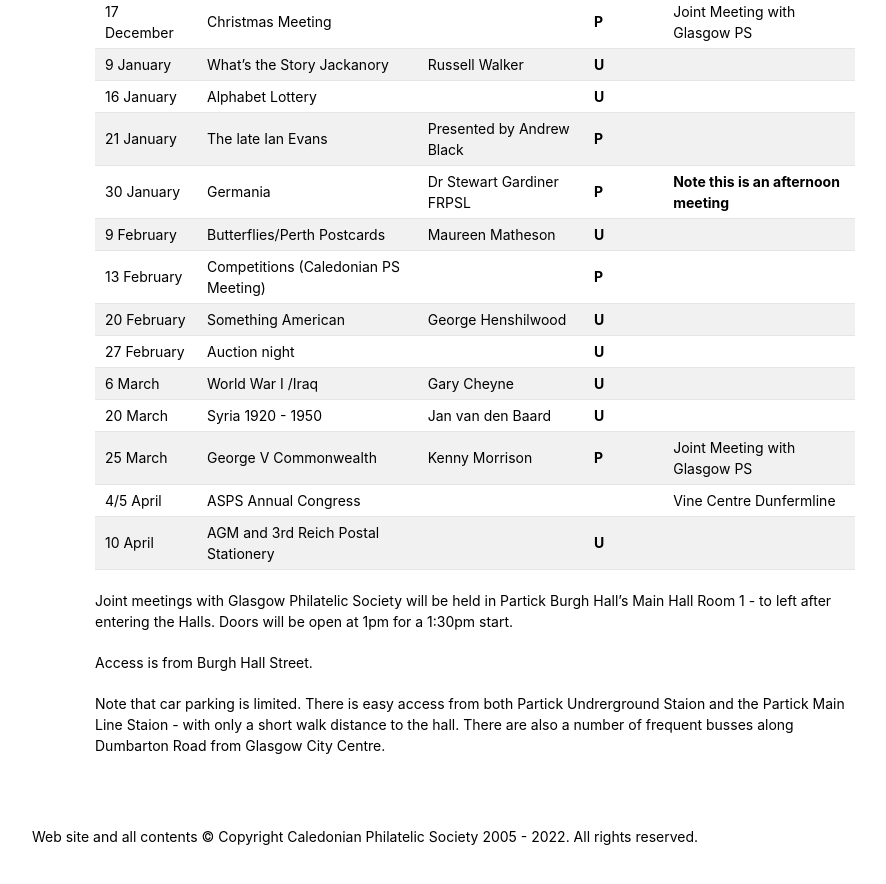
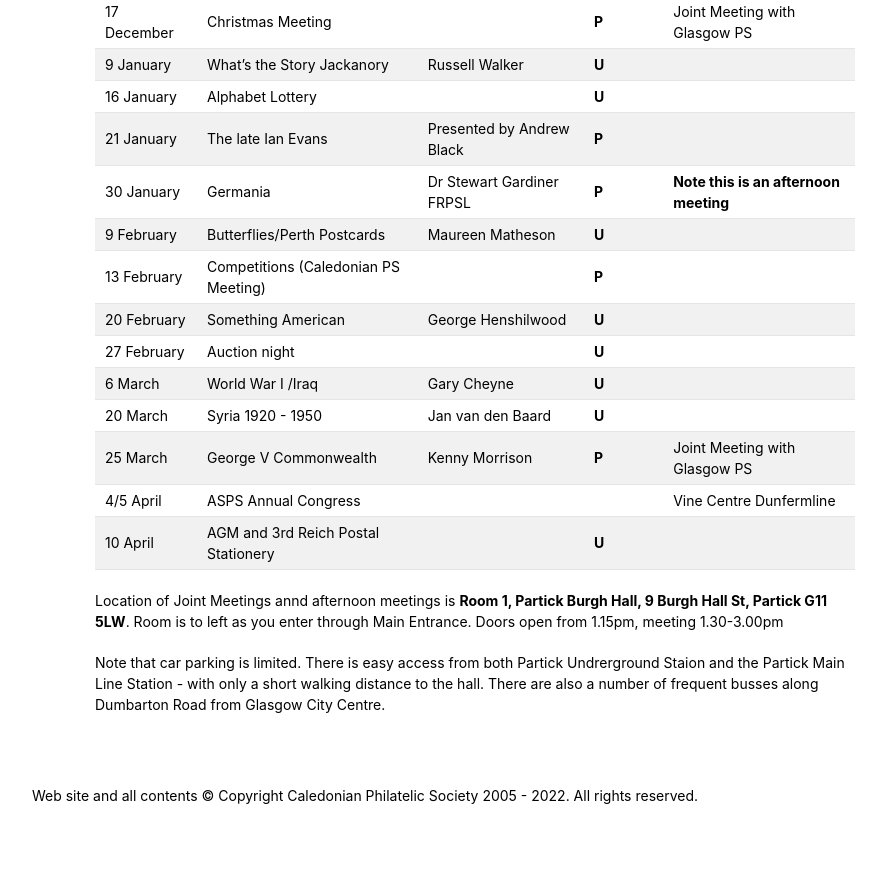
Before and after one commit to astalker/caledonian-stamps, a Jekyll site: the page built from meetings.md, in a window 1280 px wide and 900 px high, scrolled down 992 px. Shown: the top 884 px of the window, without its empty margins (275-1161 px from the left). Built offline with Jekyll 4.4.1, drawn with Linux system fonts in a browser that asks for light colours; our own code applies the rules of GitHub Pages for plain Markdown files; after the commit the page ends 1851 px from its top, so only the background shows below that.

Commit message:
Improved description of Joint meetings Access.

```diff
--- a/meetings.md
+++ b/meetings.md
@@ -37,8 +37,6 @@ Date  | Subject | Displayer | Location | Joint Meetings |
 4/5 April | ASPS Annual Congress |||Vine Centre Dunfermline
 10 April |AGM and 3rd Reich Postal Stationery | | **U**
 
-Joint meetings with Glasgow Philatelic Society will be held in Partick Burgh Hall's Main Hall Room 1 - to left after entering the Halls. Doors will be open at 1pm for a 1:30pm start.
+Location of Joint Meetings annd afternoon meetings is **Room 1, Partick Burgh Hall, 9 Burgh Hall St, Partick G11 5LW**. Room is to left as you enter through Main Entrance. Doors open from 1.15pm, meeting 1.30-3.00pm
 
-Access is from Burgh Hall Street.
-
-Note that car parking is limited. There is easy access from both Partick Undrerground Staion and the Partick Main Line Staion - with only a short walk distance to the hall. There are also a number of frequent busses along Dumbarton Road from Glasgow City Centre.
+Note that car parking is limited. There is easy access from both Partick Undrerground Staion and the Partick Main Line Station - with only a short walking distance to the hall. There are also a number of frequent busses along Dumbarton Road from Glasgow City Centre.
```
